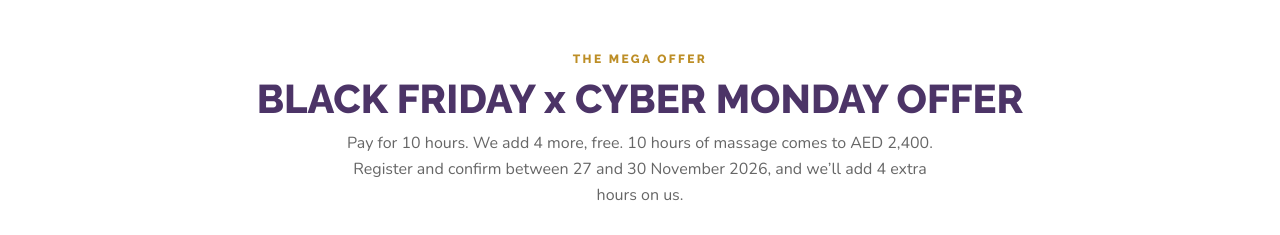
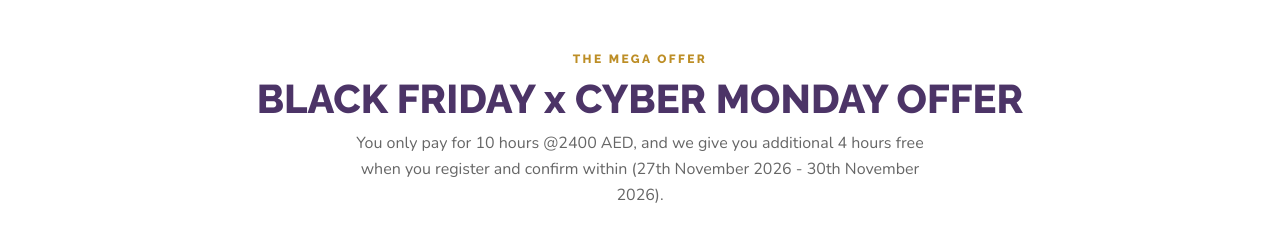
Before and after one commit to priyanshicreates4u/CoolAromaBlackFridayxCyberMonday, a plain HTML site: page waitlist.html in a window 1280 px wide. Shown: the part 900-1135 px from the top of the page. Drawn offline with nearby package versions, Linux system fonts and the light colour scheme.

Commit message:
Update waitlist.html 3

```diff
--- a/waitlist.html
+++ b/waitlist.html
@@ -273,8 +273,7 @@ body.live .btn.live-only{display:inline-flex}
   <div class="wrap">
     <div class="eyebrow">The mega offer</div>
     <h2>BLACK FRIDAY x CYBER MONDAY OFFER</h2>
-    <p class="sub">Pay for 10 hours. We add 4 more, free.
-10 hours of massage comes to AED 2,400. Register and confirm between 27 and 30 November 2026, and we’ll add 4 extra hours on us.</p>
+    <p class="sub">You only pay for 10 hours @2400 AED, and we give you additional 4 hours free when you register and confirm within (27th November 2026 - 30th November 2026).</p>
     <div class="hours" aria-label="14 hours: 10 paid, 4 free">
       <div class="hr pay">1</div><div class="hr pay">2</div><div class="hr pay">3</div><div class="hr pay">4</div><div class="hr pay">5</div>
       <div class="hr pay">6</div><div class="hr pay">7</div><div class="hr pay">8</div><div class="hr pay">9</div><div class="hr pay">10</div>
```
